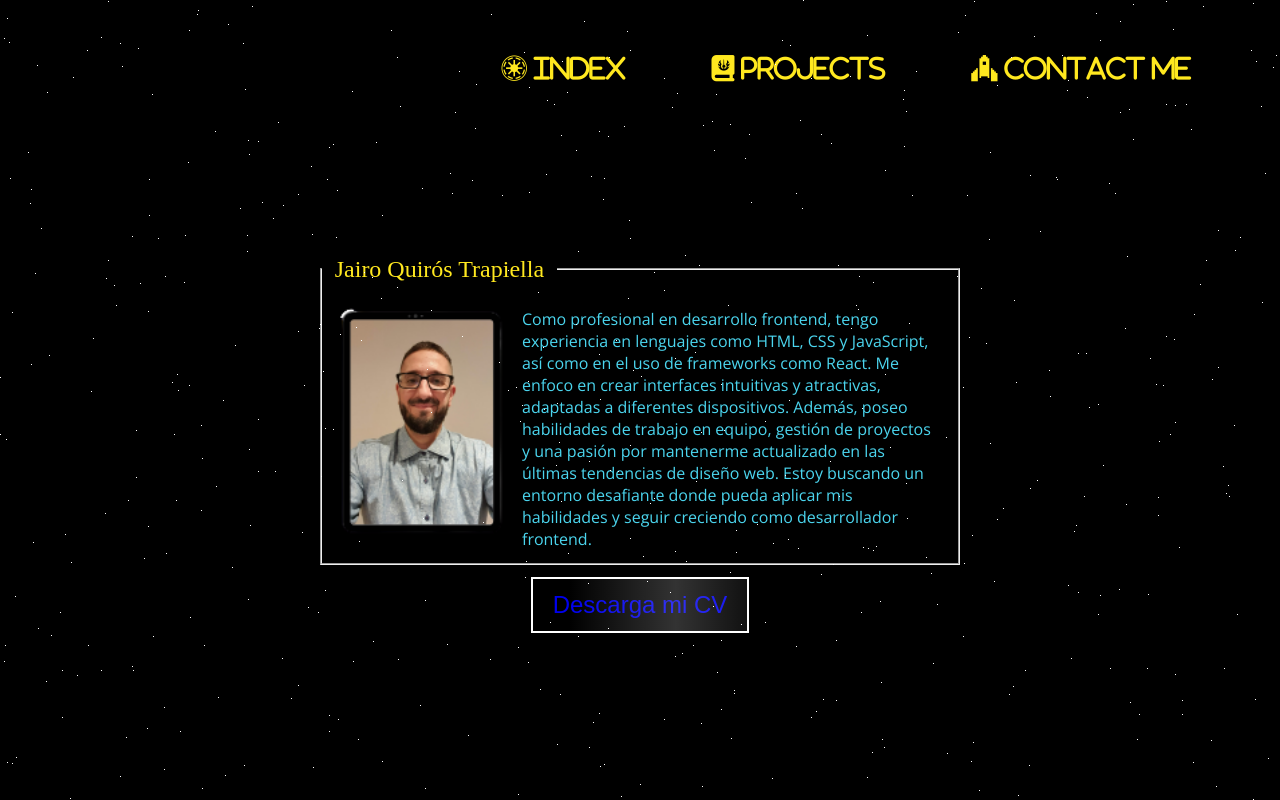
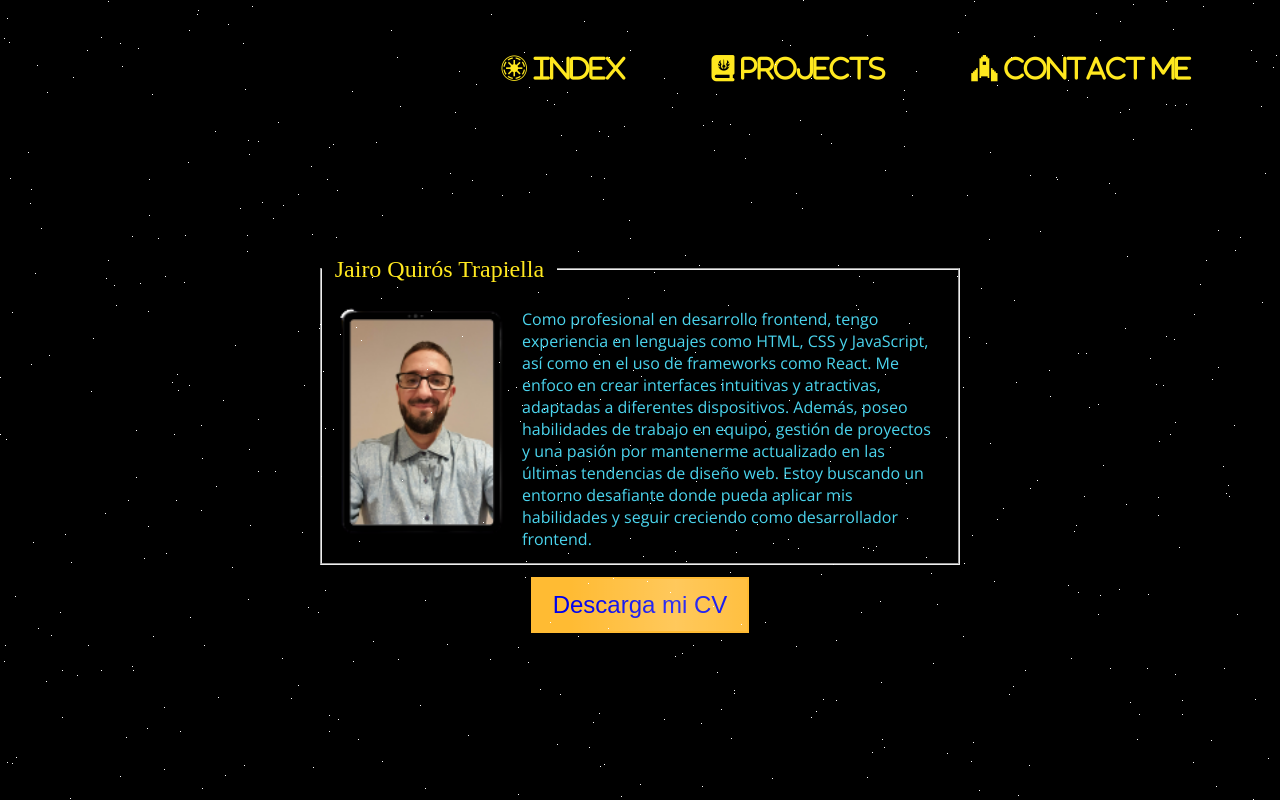
Before and after one commit to JaiQT/jaiqt.github.io, a website: page pages/aboutme.html in a window 1280 px wide. In both pictures the pointer is over the button "Descarga mi CV". Drawn offline with nearby package versions, Linux system fonts and the light colour scheme.

Commit message:
Update aboutme.css

```diff
--- a/styles/aboutme.css
+++ b/styles/aboutme.css
@@ -132,6 +132,11 @@ input[type="checkbox"] {
   animation: crawl 5s linear infinite;
 }
 
+.btn-download:hover {
+  background-color: #ffbb33;
+  border-color: #ffbb33;
+}
+
 
 @keyframes crawl {
   to {
```
